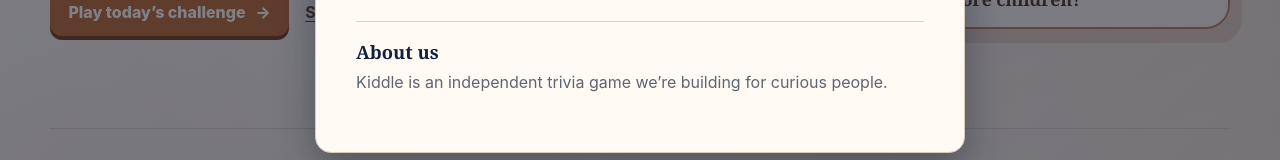
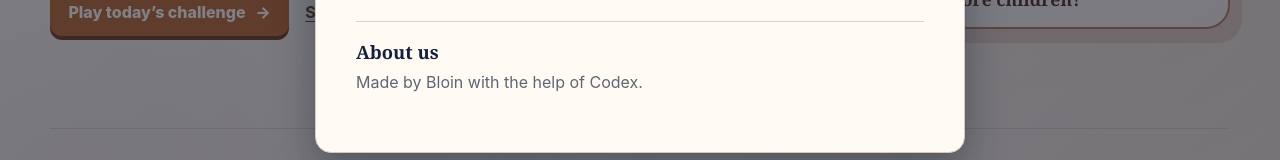
Before and after one commit to LuBolin/kiddle, a React (Vite) app: page / in a window 1280 px wide. Both pictures are taken after a click on the button "More info". Shown: the part 496-656 px from the top of the page. Built offline with nearby package versions, Linux system fonts and the light colour scheme.

Commit message:
Update Kiddle credit

```diff
--- a/src/App.tsx
+++ b/src/App.tsx
@@ -139,7 +139,7 @@
           <section aria-labelledby="about-title" aria-modal="true" className="about-panel" id="about-dialog" role="dialog">
           <button aria-label="Close more information" className="about-close" onClick={() => setMoreOpen(false)} ref={moreCloseRef} type="button">×</button>
           <div className="section-heading"><p className="eyebrow">About Kiddle</p><h2 id="about-title">How the game works.</h2></div>
-          <div className="about-copy"><section><h3>Make your pick</h3><p>Choose who had more children. Counts and sources appear after every answer.</p></section><section><h3>The Daily Challenge</h3><p>A new themed puzzle starts at midnight in your local time. Progress is saved on this device.</p></section><section><h3>About us</h3><p>Kiddle is an independent trivia game we’re building for curious people.</p></section></div>
+          <div className="about-copy"><section><h3>Make your pick</h3><p>Choose who had more children. Counts and sources appear after every answer.</p></section><section><h3>The Daily Challenge</h3><p>A new themed puzzle starts at midnight in your local time. Progress is saved on this device.</p></section><section><h3>About us</h3><p>Made by Bloin with the help of Codex.</p></section></div>
           </section>
         </div>}
       </main>
```
